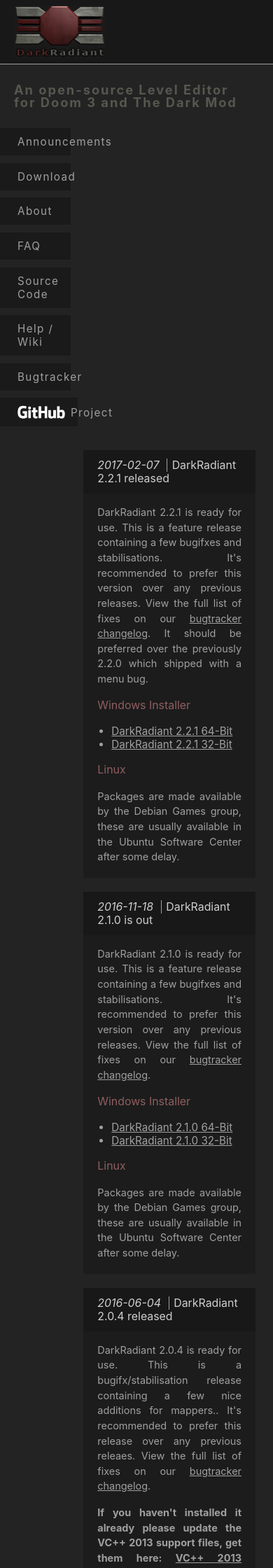
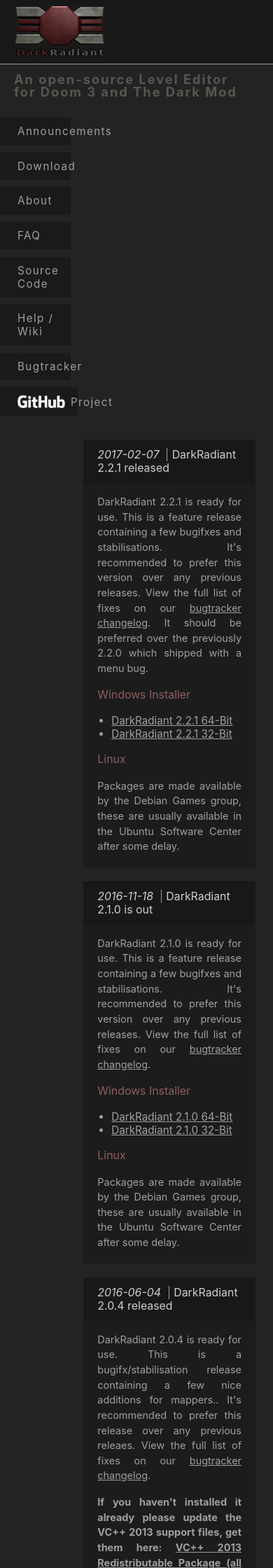
Before and after one commit to codereader/codereader.github.io, a Jekyll site: the page built from index.md, in a window 390 px wide. Shown: the top 2240 px of the page at 70% size. Built offline with Jekyll 4.4.1, drawn with Linux system fonts in a browser that asks for light colours.

Commit message:
Styling fixup

```diff
--- a/css/std.scss
+++ b/css/std.scss
@@ -281,7 +281,7 @@ h3
 	}
 }
 
-@media screen and (max-width: 1020px)
+@media screen and (max-width: 1040px)
 {
 	#header
 	{
@@ -305,7 +305,7 @@ h3
 		h1
 		{
 			padding-top: 20px;
-			width: 200px;
+			width: 190px;
 		}
 	}
 
@@ -316,11 +316,11 @@ h3
 
 	#tdmlogo
 	{
-		display: inline;
+		display: none;
 	}
 }
 
-@media screen and (max-width: 600px)
+@media screen and (max-width: 640px)
 {
 	#header
 	{
@@ -334,7 +334,6 @@ h3
 
 		h1
 		{
-			padding-top: 35px;
 			width: 320px;
 		}
 	}
@@ -343,9 +342,4 @@ h3
 	{
 		margin: 0px;
 	}
-
-	#tdmlogo
-	{
-		display: none;
-	}
 }
```
